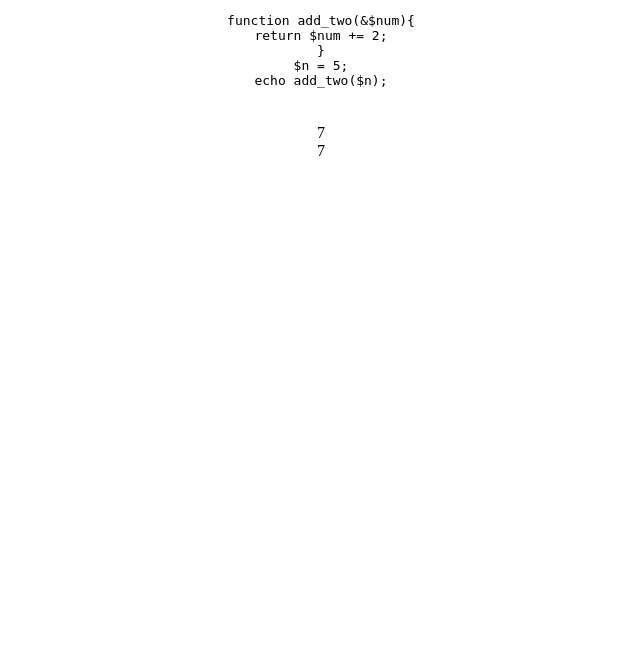
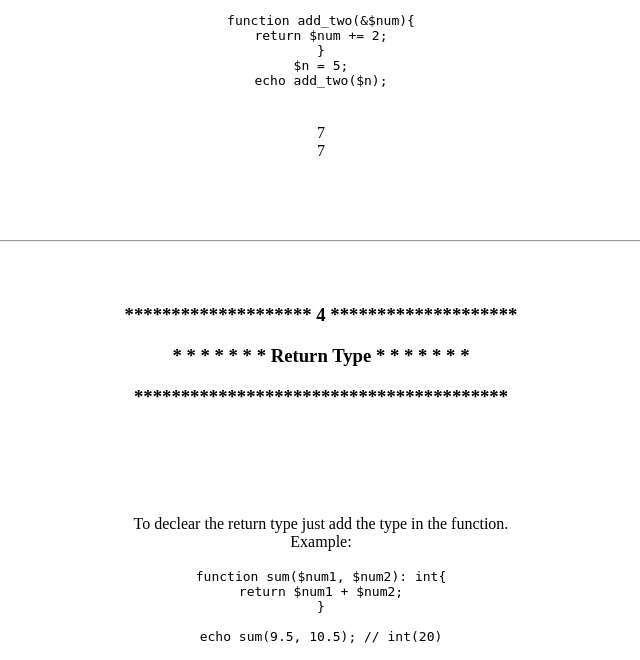
Before and after one commit to Wesam-1110111/PHP-roadmap, a PHP site: page / in a window 1280 px wide. Shown: the part 1012-1672 px from the top of the page, without its empty margins (319-959 px from the left). Before the commit the page ends 1168 px from the top, so only its background shows below. Run offline with PHP 8.4, Linux system fonts and the light colour scheme.

Commit message:
Return type in functions

```diff
--- a/index.php
+++ b/index.php
@@ -72,3 +72,24 @@ function add_two(&$num){
 
 echo add_two($n) . '<br>';
 echo $n;
+
+
+
+//    *********************  4  ***************
+
+
+print_title(4, "Return Type");
+
+
+echo <<< 'p'
+	<p>
+		To declear the return type just add the type in the function.<br>
+		Example:<br><br>
+		<code>
+			function sum($num1, $num2): int{<br>
+				return $num1 + $num2;<br>
+			}<br><br>
+			echo sum(9.5, 10.5); // int(20)<br>
+		</code>
+	</p>
+p;
```
Lines whose indentation alone changed are shown as unchanged.
